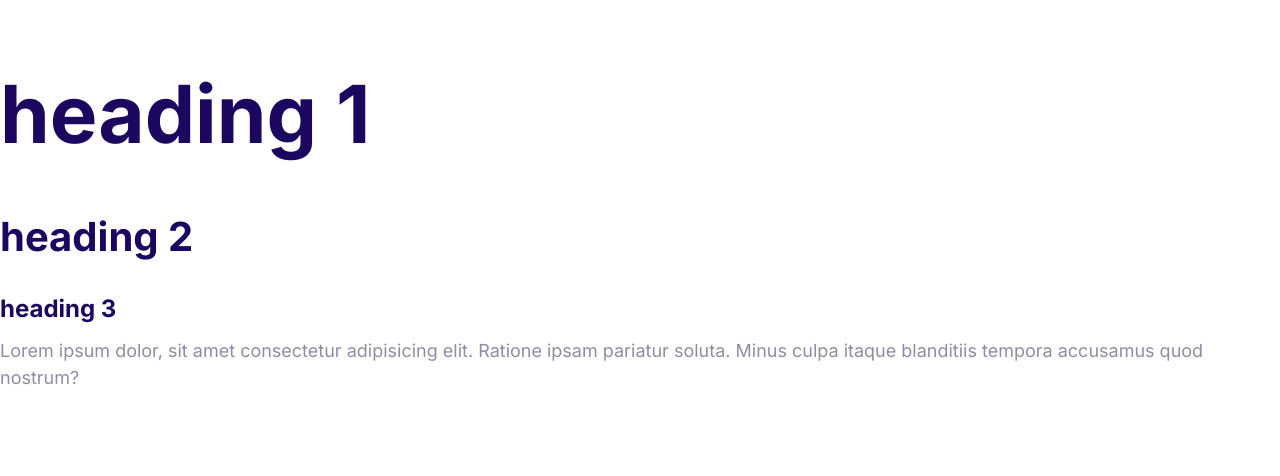
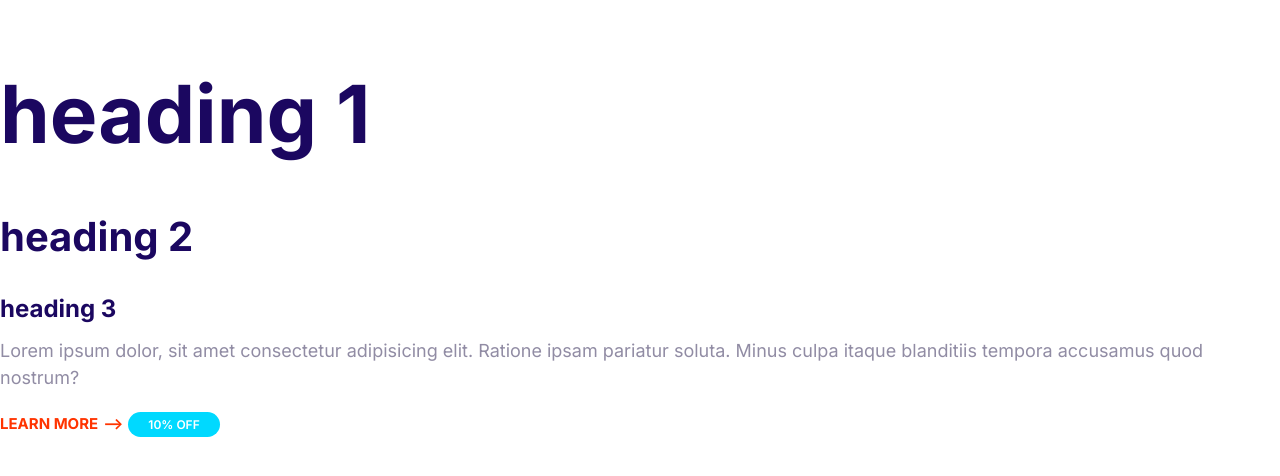
Before and after one commit to echen770/jasify, a plain HTML site: page index.html in a window 1280 px wide. Drawn offline with Linux system fonts and the light colour scheme.

Commit message:
define badges

```diff
--- a/css/styles.css
+++ b/css/styles.css
@@ -88,3 +88,37 @@ a {
     font-size: 1.5rem;
   }
 }
+
+/* Badges */
+
+.badge {
+  border-radius: 20px;
+  font-size: 2rem;
+  font-weight: 600;
+  padding: 0.5rem 2rem;
+  white-space: nowrap;
+}
+
+.badge--primary {
+  background: var(--color-primary);
+  color: white;
+}
+
+.badge--secondary {
+  background: var(--color-secondary);
+  color: white;
+}
+
+.badge--small {
+  font-size: 1.6rem;
+}
+
+@media screen and (min-width: 1024px) {
+  .badge {
+    font-size: 1.5rem;
+  }
+
+  .badge--small {
+    font-size: 1.2rem;
+  }
+}
--- a/index.html
+++ b/index.html
@@ -7,7 +7,7 @@
     <meta name="viewport" content="width=device-width, initial-scale=1.0" />
     <title>Document</title>
     <link rel="preconnect" href="https://fonts.gstatic.com" />
-    <link href="https://fonts.googleapis.com/css2?family=Inter:wght@400;700&display=swap" rel="stylesheet" />
+    <link href="https://fonts.googleapis.com/css2?family=Inter:wght@400;600;700&display=swap" rel="stylesheet" />
     <link rel="stylesheet" href="css/normalize.css" />
     <link rel="stylesheet" href="css/styles.css" />
 </head>
@@ -17,6 +17,8 @@
     <h2>heading 2</h2>
     <h3>heading 3</h3>
     <p>Lorem ipsum dolor, sit amet consectetur adipisicing elit. Ratione ipsam pariatur soluta. Minus culpa itaque blanditiis tempora accusamus quod nostrum?</p>
+    <a href="#" class="link-arrow">learn more</a>
+    <span class="badge badge--secondary badge--small">10% OFF</span>
 </body>
 
 </html>
```
Also changed, not shown: components/badges.html (added, +1 -0 lines).
